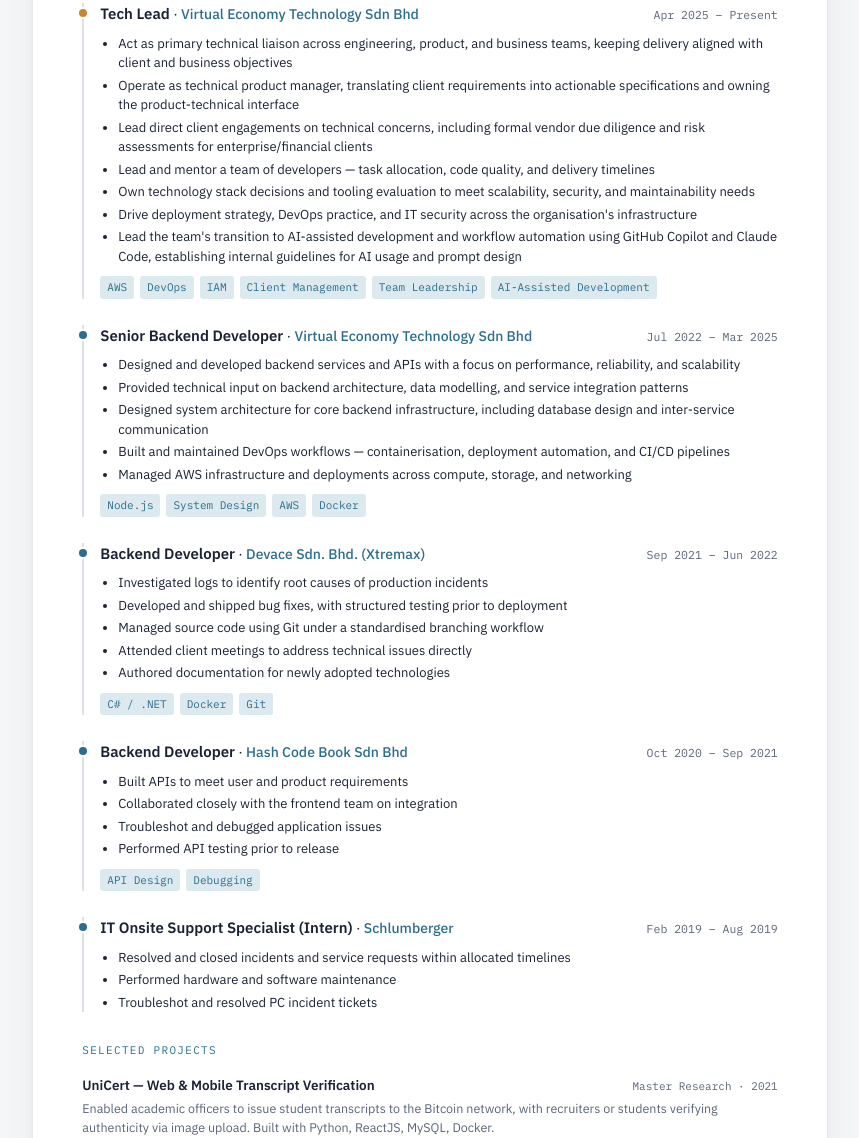
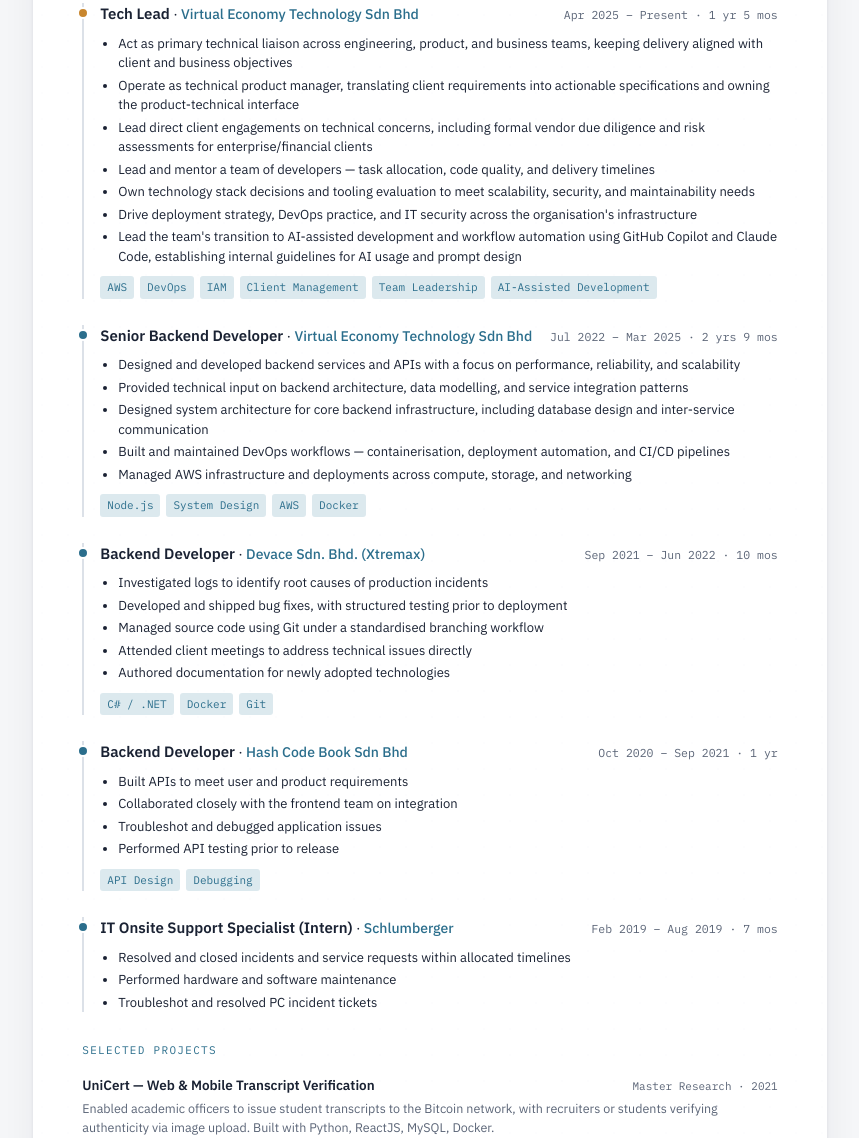
Before and after one commit to yixiongng/winglessbear.com, a plain HTML site: page index.html in a window 1280 px wide. Shown: the part 754-1892 px from the top of the page, without its empty margins (210-1069 px from the left). Drawn offline with Linux system fonts and the light colour scheme.

Commit message:
Update index.html

```diff
--- a/index.html
+++ b/index.html
@@ -428,7 +428,7 @@
       <div class="job current">
         <div class="job-head">
           <div><span class="job-title">Tech Lead</span> · <span class="job-company">Virtual Economy Technology Sdn Bhd</span></div>
-          <div class="job-dates">Apr 2025 – Present</div>
+          <div class="job-dates" data-start="2025-04" data-end="present">Apr 2025 – Present</div>
         </div>
         <ul>
           <li>Act as primary technical liaison across engineering, product, and business teams, keeping delivery aligned with client and business objectives</li>
@@ -447,7 +447,7 @@
       <div class="job">
         <div class="job-head">
           <div><span class="job-title">Senior Backend Developer</span> · <span class="job-company">Virtual Economy Technology Sdn Bhd</span></div>
-          <div class="job-dates">Jul 2022 – Mar 2025</div>
+          <div class="job-dates" data-start="2022-07" data-end="2025-03">Jul 2022 – Mar 2025</div>
         </div>
         <ul>
           <li>Designed and developed backend services and APIs with a focus on performance, reliability, and scalability</li>
@@ -464,7 +464,7 @@
       <div class="job">
         <div class="job-head">
           <div><span class="job-title">Backend Developer</span> · <span class="job-company">Devace Sdn. Bhd. (Xtremax)</span></div>
-          <div class="job-dates">Sep 2021 – Jun 2022</div>
+          <div class="job-dates" data-start="2021-09" data-end="2022-06">Sep 2021 – Jun 2022</div>
         </div>
         <ul>
           <li>Investigated logs to identify root causes of production incidents</li>
@@ -481,7 +481,7 @@
       <div class="job">
         <div class="job-head">
           <div><span class="job-title">Backend Developer</span> · <span class="job-company">Hash Code Book Sdn Bhd</span></div>
-          <div class="job-dates">Oct 2020 – Sep 2021</div>
+          <div class="job-dates" data-start="2020-10" data-end="2021-09">Oct 2020 – Sep 2021</div>
         </div>
         <ul>
           <li>Built APIs to meet user and product requirements</li>
@@ -495,7 +495,7 @@
       <div class="job">
         <div class="job-head">
           <div><span class="job-title">IT Onsite Support Specialist (Intern)</span> · <span class="job-company">Schlumberger</span></div>
-          <div class="job-dates">Feb 2019 – Aug 2019</div>
+          <div class="job-dates" data-start="2019-02" data-end="2019-08">Feb 2019 – Aug 2019</div>
         </div>
         <ul>
           <li>Resolved and closed incidents and service requests within allocated timelines</li>
@@ -570,5 +570,33 @@
 
   <footer>ng yi xiong — updated july 2026</footer>
 </div>
+<script>
+  function monthsBetween(start, end){
+    var s = start.split('-').map(Number);
+    var sy = s[0], sm = s[1];
+    var ey, em;
+    if(end === 'present'){
+      var now = new Date();
+      ey = now.getFullYear();
+      em = now.getMonth() + 1;
+    } else {
+      var e = end.split('-').map(Number);
+      ey = e[0]; em = e[1];
+    }
+    return (ey - sy) * 12 + (em - sm) + 1;
+  }
+  function formatDuration(totalMonths){
+    var yrs = Math.floor(totalMonths / 12);
+    var mos = totalMonths % 12;
+    var parts = [];
+    if(yrs > 0) parts.push(yrs + (yrs === 1 ? ' yr' : ' yrs'));
+    if(mos > 0 || yrs === 0) parts.push(mos + (mos === 1 ? ' mo' : ' mos'));
+    return parts.join(' ');
+  }
+  document.querySelectorAll('.job-dates[data-start]').forEach(function(el){
+    var months = monthsBetween(el.dataset.start, el.dataset.end);
+    el.textContent = el.textContent.trim() + ' · ' + formatDuration(months);
+  });
+</script>
 </body>
 </html>
```
